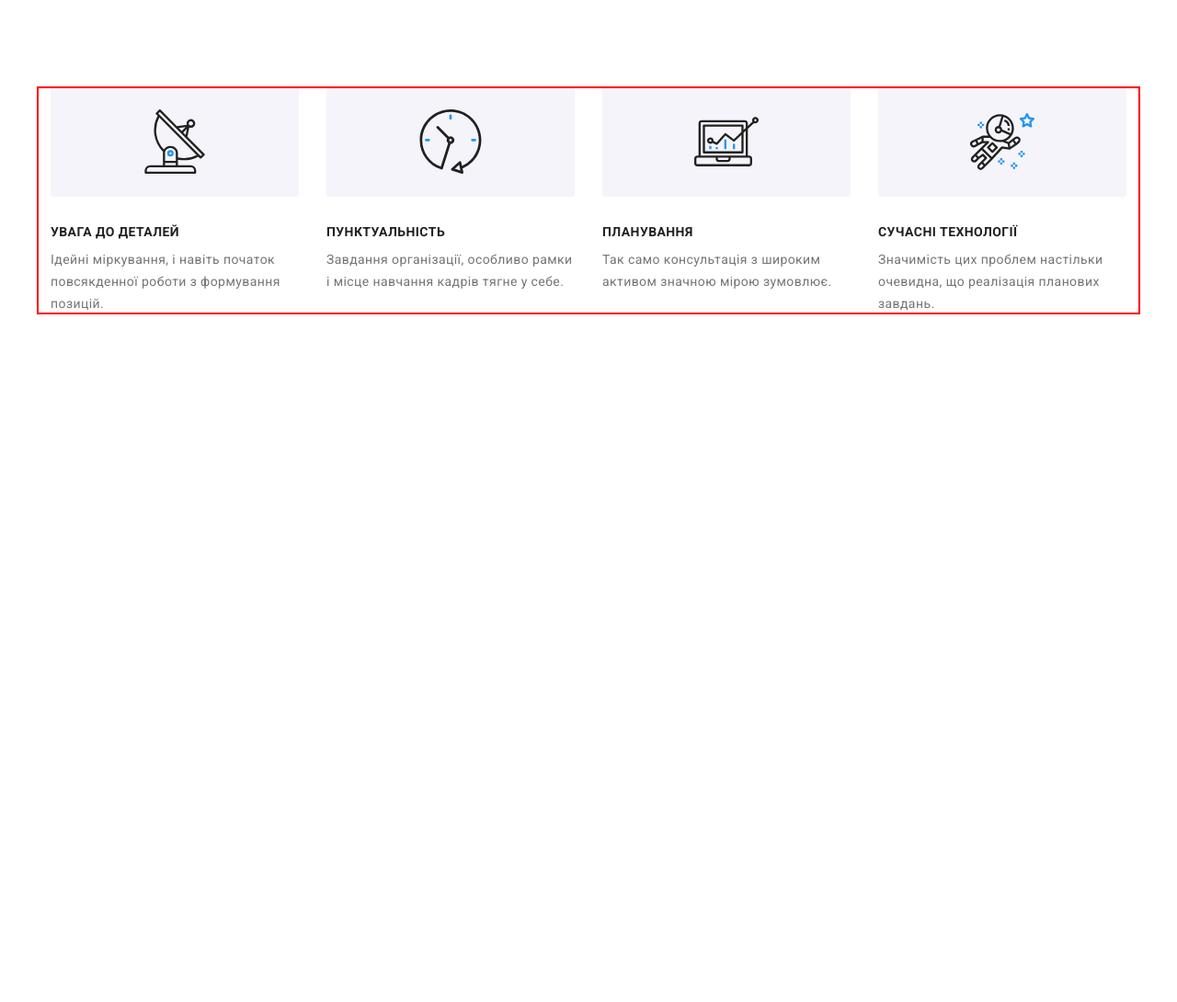
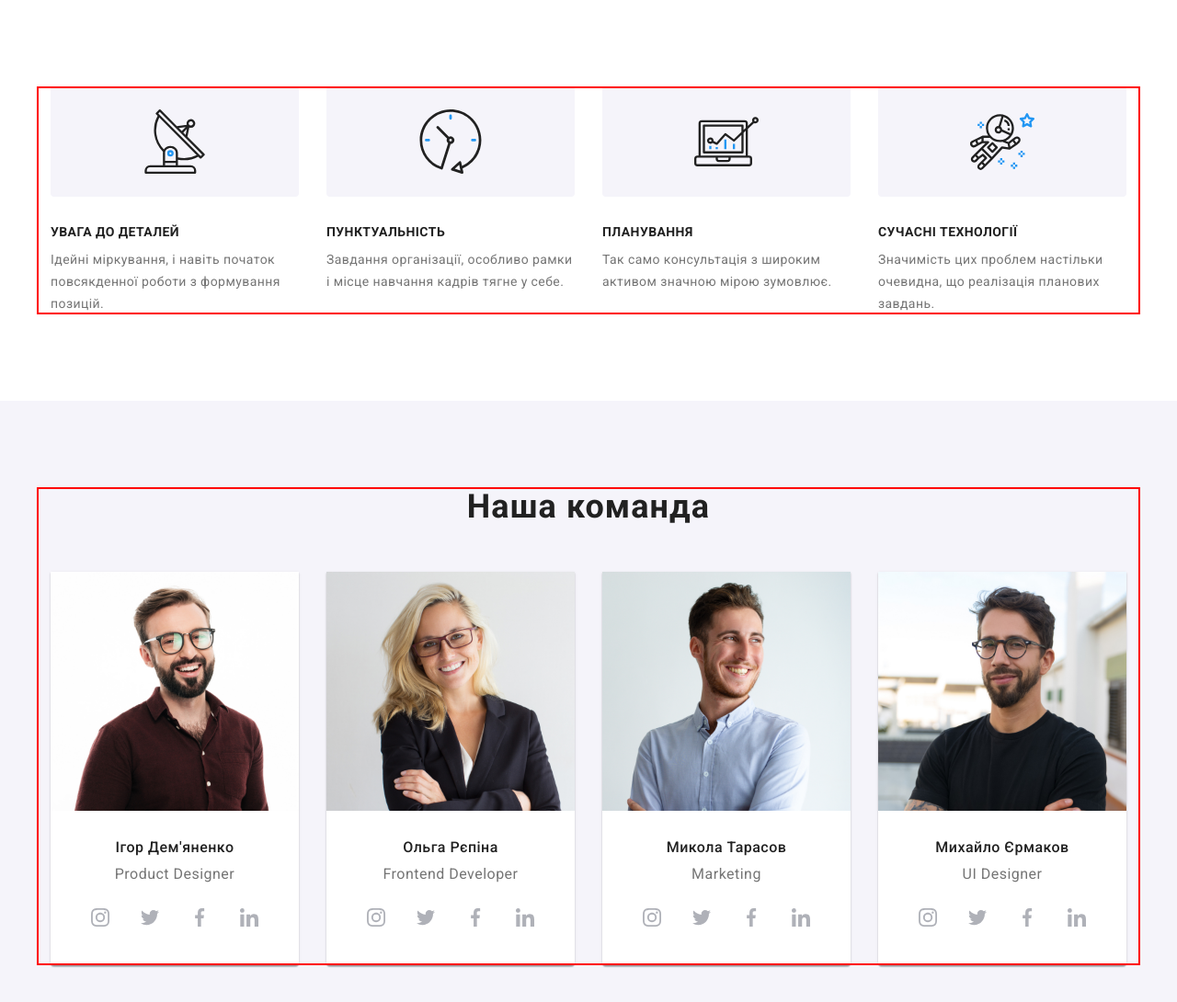
Before and after one commit to Sergii79/goit-markup-hw-08, a plain HTML site: page index.html in a window 1280 px wide. Shown: the whole page at 92% size. Before the commit the page ends 800 px from the top, so only its background shows below. Drawn offline with nearby package versions, Linux system fonts and the light colour scheme.

Commit message:
second commit

```diff
--- a/index.html
+++ b/index.html
@@ -154,12 +154,18 @@
       </section> -->
 
       <!--team-->
-      <!-- <section class="section section--ather-background">
+      <section class="section section--ather-background">
         <div class="container">
           <h2 class="section__title">Наша команда</h2>
           <ul class="team">
             <li class="team__item">
-              <img src="./images/team/igor_d.jpg" alt="Ігор Дем'яненко" width="270" height="260" />
+              <img
+                class="team__img"
+                src="./images/team/igor_d.jpg"
+                alt="Ігор Дем'яненко"
+                width="270"
+                height="260"
+              />
               <div class="team__description">
                 <h3 class="team__title">Ігор Дем'яненко</h3>
                 <p class="team__text">Product Designer</p>
@@ -220,7 +226,13 @@
               </div>
             </li>
             <li class="team__item">
-              <img src="./images/team/olga_r.jpg" alt="Ольга Рєпіна" width="270" height="260" />
+              <img
+                class="team__img"
+                src="./images/team/olga_r.jpg"
+                alt="Ольга Рєпіна"
+                width="270"
+                height="260"
+              />
               <div class="team__description">
                 <h3 class="team__title">Ольга Рєпіна</h3>
                 <p class="team__text">Frontend Developer</p>
@@ -281,7 +293,13 @@
               </div>
             </li>
             <li class="team__item">
-              <img src="./images/team/mykola_t.jpg" alt="Микола Тарасов" width="270" height="260" />
+              <img
+                class="team__img"
+                src="./images/team/mykola_t.jpg"
+                alt="Микола Тарасов"
+                width="270"
+                height="260"
+              />
               <div class="team__description">
                 <h3 class="team__title">Микола Тарасов</h3>
                 <p class="team__text">Marketing</p>
@@ -343,6 +361,7 @@
             </li>
             <li class="team__item">
               <img
+                class="team__img"
                 src="./images/team/myhailo_e.jpg"
                 alt="Михайло Єрмаков"
                 width="270"
@@ -409,7 +428,7 @@
             </li>
           </ul>
         </div>
-      </section> -->
+      </section>
 
       <!--client-->
       <!-- <section class="section">
--- a/sass/components/_section.scss
+++ b/sass/components/_section.scss
@@ -4,11 +4,11 @@
 
     // mobail - 480px
 
-    padding: 60px 0 30px 0;
+    padding: 60px 0;
 
     // tablet - 768px
     @media screen and (min-width: 780px) {
-        padding: 60px 0 30px 0;
+        padding: 60px 0;
     }
 
     // desktop - 1200px
@@ -22,13 +22,18 @@
 }
 
 .section__title {
-    margin-bottom: 50px;
+    margin-bottom: 30px;
     font-weight: 700;
     font-size: 36px;
     line-height: calc(42 / 36);
     text-align: center;
     letter-spacing: 0.03em;
     color: var(--title-text-color);
+
+    // desktop - 1200px
+    @media screen and (min-width: 1200px) {
+        margin-bottom: 50px;
+    }
 }
 
 .section--ather-background {
--- a/sass/components/_team.scss
+++ b/sass/components/_team.scss
@@ -1,22 +1,44 @@
 /* team */
 
 .team {
+    display: flex;
+    flex-wrap: wrap;
     padding-left: 0px;
     margin: 0;
-    display: flex;
     gap: 30px;
 }
 
 .team__item {
+    width: 100%;
+
+    // tablet - 768px
+    @media screen and (min-width: 780px) {
+        width: calc((100% - 30px)/2);
+    }
+
+    // desktop - 1200px
+    @media screen and (min-width: 1200px) {
+        width: calc((100% - 90px)/4);
+    }
+
     box-shadow: 0px 1px 3px rgba(0, 0, 0, 0.12),
         0px 1px 1px rgba(0, 0, 0, 0.14),
         0px 2px 1px rgba(0, 0, 0, 0.2);
     border-radius: 0px 0px 4px 4px;
 }
 
+.team__img {
+    width: 100%;
+}
+
 .team__description {
-    padding: 30px 0;
+    padding: 30px 0 24px 0;
     background-color: var(--main-background-color);
+
+    // desktop - 1200px
+    @media screen and (min-width: 1200px) {
+        padding: 30px 0;
+    }
 }
 
 .team__title {
```
Also changed, not shown: css/main.css, css/main.min.css, 2 other files.
